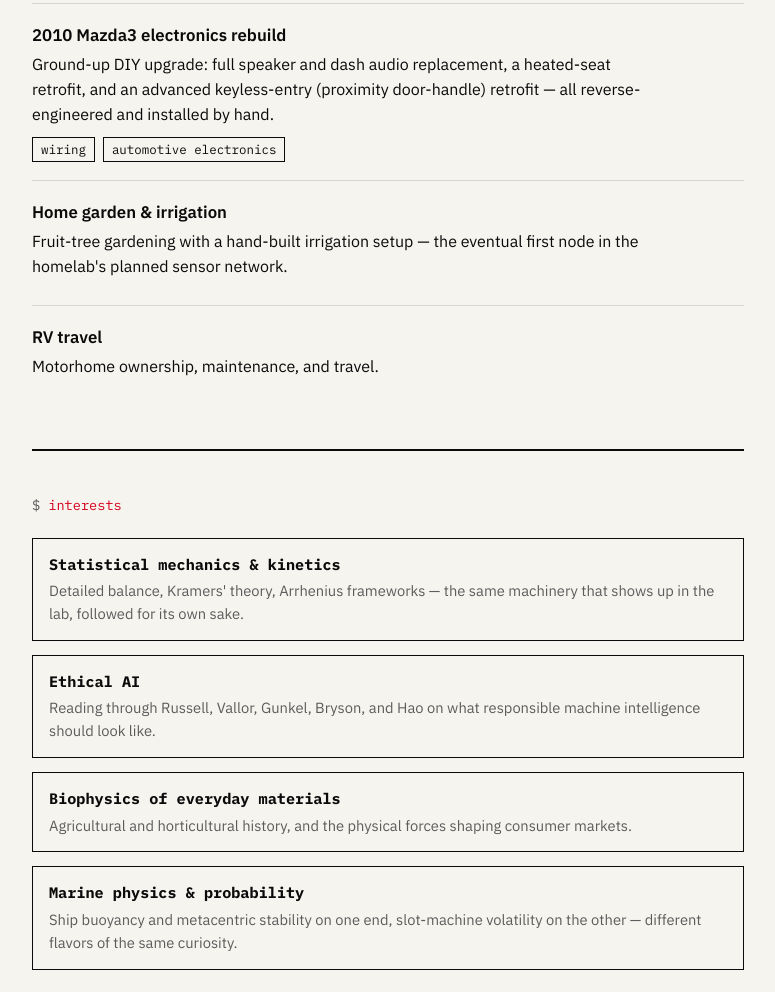
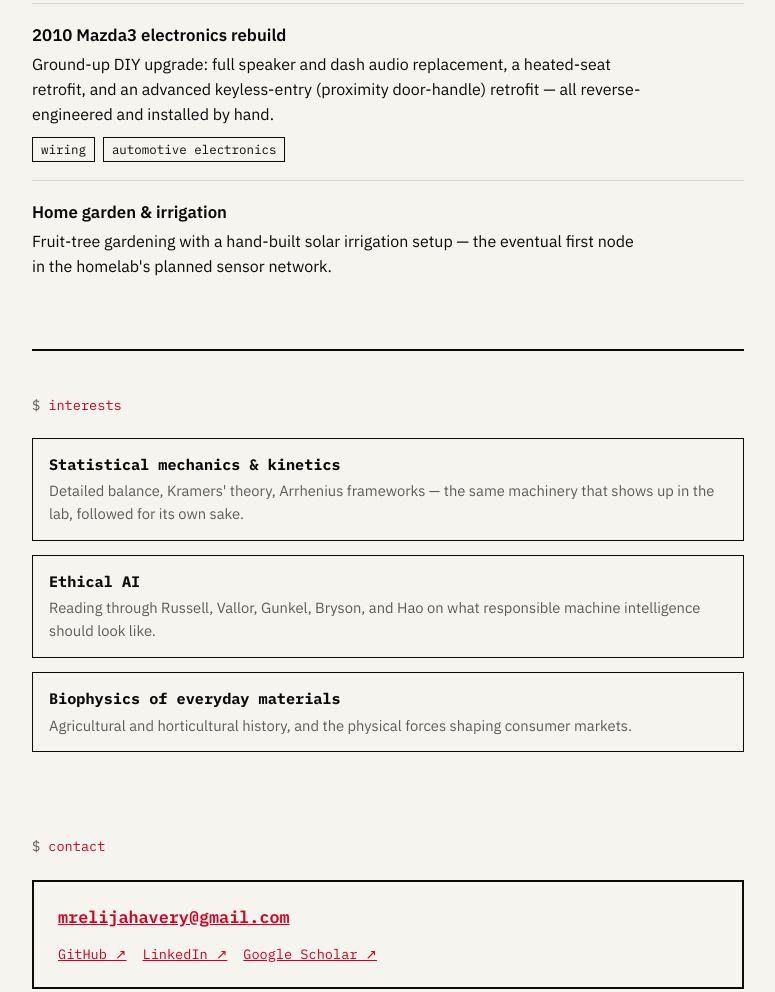
Before and after one commit to mrelijahavery-web/this-is-elijah, a plain HTML site: page index(1).html in a window 1280 px wide. Shown: the part 2461-3453 px from the top of the page, without its empty margins (252-1027 px from the left). Drawn offline with Linux system fonts and the light colour scheme.

Commit message:
Update index(1).html
Edited interests

```diff
--- a/index(1).html
+++ b/index(1).html
@@ -191,11 +191,7 @@
     </div>
     <div class="entry">
       <h3>Home garden &amp; irrigation</h3>
-      <p>Fruit-tree gardening with a hand-built irrigation setup — the eventual first node in the homelab's planned sensor network.</p>
-    </div>
-    <div class="entry">
-      <h3>RV travel</h3>
-      <p>Motorhome ownership, maintenance, and travel.</p>
+      <p>Fruit-tree gardening with a hand-built solar irrigation setup — the eventual first node in the homelab's planned sensor network.</p>
     </div>
   </section>
 
@@ -205,7 +201,6 @@
       <div class="curio"><h4>Statistical mechanics &amp; kinetics</h4><p>Detailed balance, Kramers' theory, Arrhenius frameworks — the same machinery that shows up in the lab, followed for its own sake.</p></div>
       <div class="curio"><h4>Ethical AI</h4><p>Reading through Russell, Vallor, Gunkel, Bryson, and Hao on what responsible machine intelligence should look like.</p></div>
       <div class="curio"><h4>Biophysics of everyday materials</h4><p>Agricultural and horticultural history, and the physical forces shaping consumer markets.</p></div>
-      <div class="curio"><h4>Marine physics &amp; probability</h4><p>Ship buoyancy and metacentric stability on one end, slot-machine volatility on the other — different flavors of the same curiosity.</p></div>
     </div>
   </section>
 </div>
```
